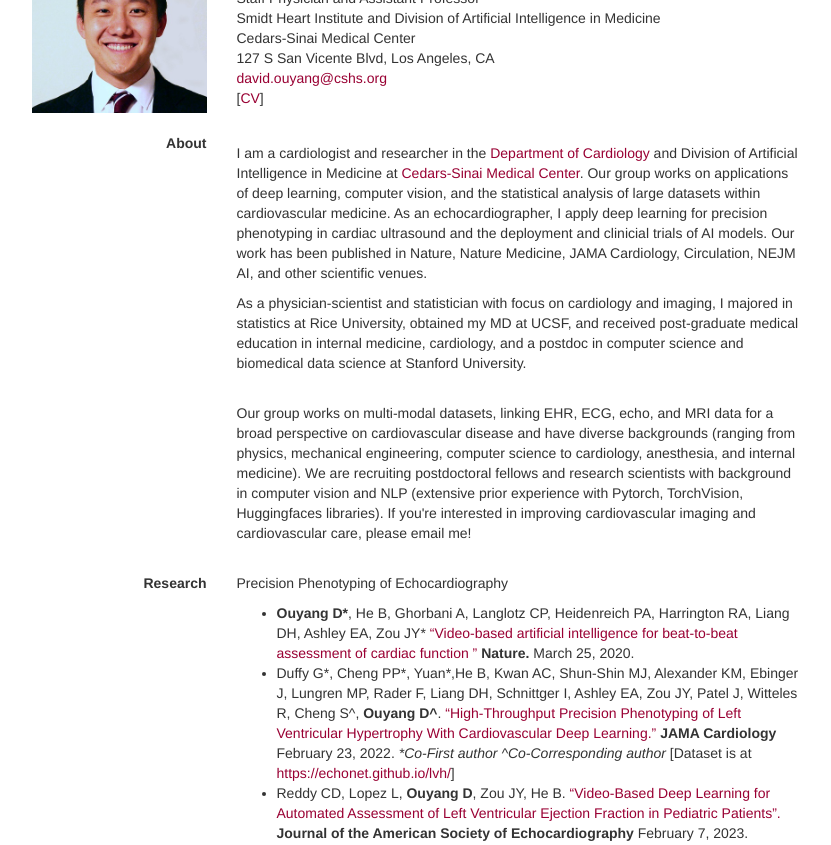
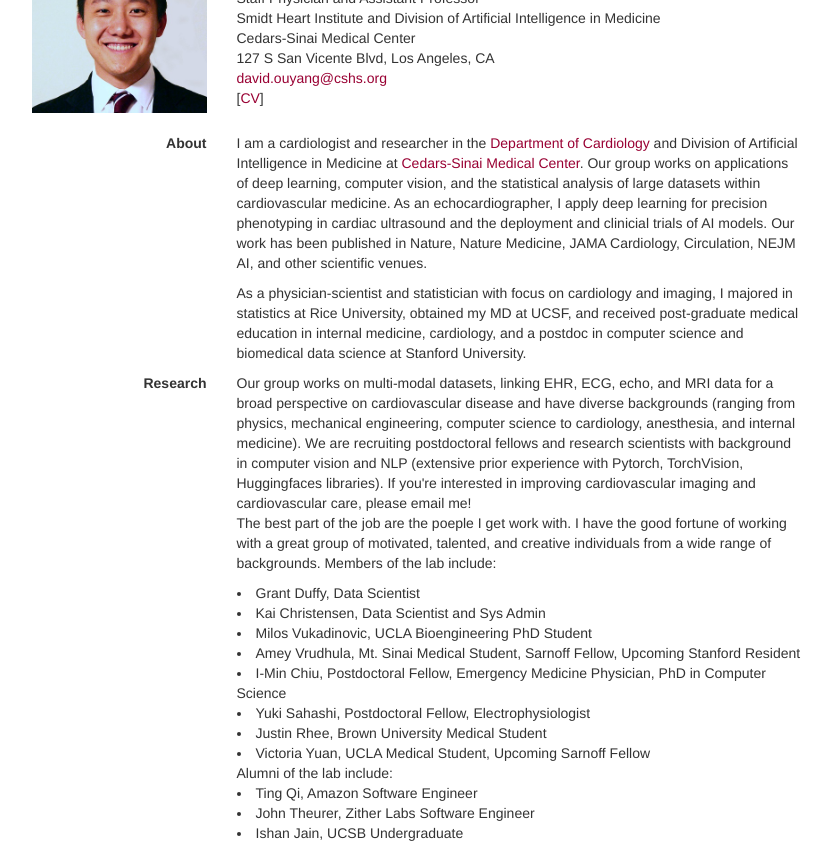
Before and after one commit to douyang/douyang.github.io, a plain HTML site: page index.html in a window 1280 px wide. Shown: the part 102-947 px from the top of the page, without its empty margins (163-994 px from the left). Drawn offline with nearby package versions, Linux system fonts and the light colour scheme.

Commit message:
Update webpage

```diff
--- a/index.html
+++ b/index.html
@@ -44,14 +44,50 @@
 <div class="row txt">
   <div class="col-md-3 stitle">About</div>
   <div class="col-md-7">
-    <p>
 
 <p> I am a cardiologist and researcher in the  <a href="https://www.cedars-sinai.org/research/departments-institutes/cardiology.html">Department of Cardiology</a> and Division of Artificial Intelligence in Medicine at  <a href="https://www.cedars-sinai.org/research.html">Cedars-Sinai Medical Center</a>.  Our group works on applications of deep learning, computer vision, and the statistical analysis of large datasets within cardiovascular medicine. As an echocardiographer, I apply deep learning for precision phenotyping in cardiac ultrasound and the deployment and clinicial trials of AI models. Our work has been published in Nature, Nature Medicine, JAMA Cardiology, Circulation, NEJM AI, and other scientific venues.
 </p>
 	<p>
 As a physician-scientist and statistician with focus on cardiology and imaging, I majored in statistics at Rice University, obtained my MD at UCSF, and received post-graduate medical education in internal medicine, cardiology, and a postdoc in computer science and biomedical data science at Stanford University. </p>
 
+  </div>
+</div>
 
+<div class="row txt">
+  <div class="col-md-3 stitle">Research</div>
+  <div class="col-md-7">
+
+Our group works on multi-modal datasets, linking EHR, ECG, echo, and MRI data for a broad perspective on cardiovascular disease and have diverse backgrounds (ranging from physics, mechanical engineering, computer science to cardiology, anesthesia, and internal medicine). We are recruiting postdoctoral fellows and research scientists with background in computer vision and NLP (extensive prior experience with Pytorch, TorchVision, Huggingfaces libraries). If you're interested in improving cardiovascular imaging and cardiovascular care, please email me!
+
+	  <p>
+The best part of the job are the poeple I get work with. I have the good fortune of working with a great group of motivated, talented, and creative individuals from a wide range of backgrounds. Members of the lab include:
+
+	<li> Grant Duffy, Data Scientist
+	</li>
+	<li> Kai Christensen, Data Scientist and Sys Admin
+	</li>
+	<li> Milos Vukadinovic, UCLA Bioengineering PhD Student
+	</li>
+	<li> Amey Vrudhula, Mt. Sinai Medical Student, Sarnoff Fellow, Upcoming Stanford Resident
+	</li>
+	<li> I-Min Chiu, Postdoctoral Fellow, Emergency Medicine Physician, PhD in Computer Science
+	</li>
+	<li> Yuki Sahashi, Postdoctoral Fellow, Electrophysiologist
+	</li>
+	<li> Justin Rhee, Brown University Medical Student
+	</li>
+	<li> Victoria Yuan, UCLA Medical Student, Upcoming Sarnoff Fellow
+	</li>
+
+
+Alumni of the lab include:
+	<li> Ting Qi, Amazon Software Engineer
+	</li>
+	<li> John Theurer, Zither Labs Software Engineer
+	</li>
+	<li> Ishan Jain, UCSB Undergraduate
+	</li>
+</p>
 	    <p>
 		    <br/>
 	    Our group works on multi-modal datasets, linking EHR, ECG, echo, and MRI data for a broad perspective on cardiovascular disease and have diverse backgrounds (ranging from physics, mechanical engineering, computer science to cardiology, anesthesia, and internal medicine). We are recruiting postdoctoral fellows and research scientists with background in computer vision and NLP (extensive prior experience with Pytorch, TorchVision, Huggingfaces libraries). If you're interested in improving cardiovascular imaging and cardiovascular care, please email me!
@@ -61,7 +97,7 @@ As a physician-scientist and statistician with focus on cardiology and imaging,
 <br/>
 
 <div class="row txt">
-  <div class="col-md-3 stitle">Research</div>
+  <div class="col-md-3 stitle"> Select Publications</div>
   <div class="col-md-7">
     <p>
       Precision Phenotyping of Echocardiography
@@ -74,7 +110,7 @@ As a physician-scientist and statistician with focus on cardiology and imaging,
 	  Duffy G*, Cheng PP*, Yuan*,He B, Kwan AC, Shun-Shin MJ, Alexander KM, Ebinger J, Lungren MP, Rader F, Liang DH, Schnittger I, Ashley EA, Zou JY, Patel J, Witteles R, Cheng S^, <b>Ouyang D^</b>. <a href="https://jamanetwork.com/journals/jamacardiology/fullarticle/2789370">“High-Throughput Precision Phenotyping of Left Ventricular Hypertrophy With Cardiovascular Deep Learning.”</a> <b> JAMA Cardiology </b> February 23, 2022.  <i>*Co-First author ^Co-Corresponding author</i> [Dataset is at <a href="https://echonet.github.io/lvh/">https://echonet.github.io/lvh/</a>]
 	</li>
 	<li>
-	  Reddy CD, Lopez L, <b>Ouyang D</b>, Zou JY, He B. <a href="https://www.sciencedirect.com/science/article/abs/pii/S0894731723000688">“Video-Based Deep Learning for Automated Assessment of Left Ventricular Ejection Fraction in Pediatric Patients”.</a> <b> Journal of the American Society of Echocardiography</b> February 7, 2023.
+	  Christensen M, Vukadinovic M, Yuan N, <b>Ouyang D</b>. <a href="https://www.nature.com/articles/s41591-024-02959-y">“Vision–language foundation model for echocardiogram interpretation”.</a> <b> Nature Medicine</b> April 30, 2024.
 	</li>
 	<li>
 	  <b>Ouyang D</b>, He B, Gorbhani A, Lungren MP, Ashley EA, Liang DH, Zou JY. <a href="NeuroIPS_2019_ML4H Workshop_Paper.pdf">“EchoNet-Dynamic: a Large New Cardiac Motion Video Data Resource for Medical Machine Learning”.</a> <b> NeurIPS Machine Learning for Health Workshop </b> December 5, 2019. [Dataset is at <a href="https://echonet.github.io/dynamic/">https://echonet.github.io/dynamic/</a>]
@@ -133,7 +169,7 @@ As a physician-scientist and statistician with focus on cardiology and imaging,
 	</li>
 
 	<li>
-	Yuan N, Kwan AC, Duffy G, Theurer J, Chen JH, Nieman K, Botting P, Dey D, Berman DS, Cheng S, <b>Ouyang D*</b>.  <a href="https://www.sciencedirect.com/science/article/pii/S0894731722006721">“Prediction of Coronary Artery Calcium Using Deep Learning of Echocardiograms.”</a>  <b> Journal of the American Society of Echocardiography</b> ” December 23, 2022.
+	Vrudhula A, Hughes JW, Yuan N, <b>Ouyang D*</b>.  <a href="https://ai.nejm.org/doi/abs/10.1056/AIcs2300176">“The Impact of Task Set-up in Algorithm Design: Regression versus Classification.”</a>  <b> New England Journal of Medicine Artificial Intelligence</b> ” March 13, 2024.
 	</li>
 
       </ul>
```
